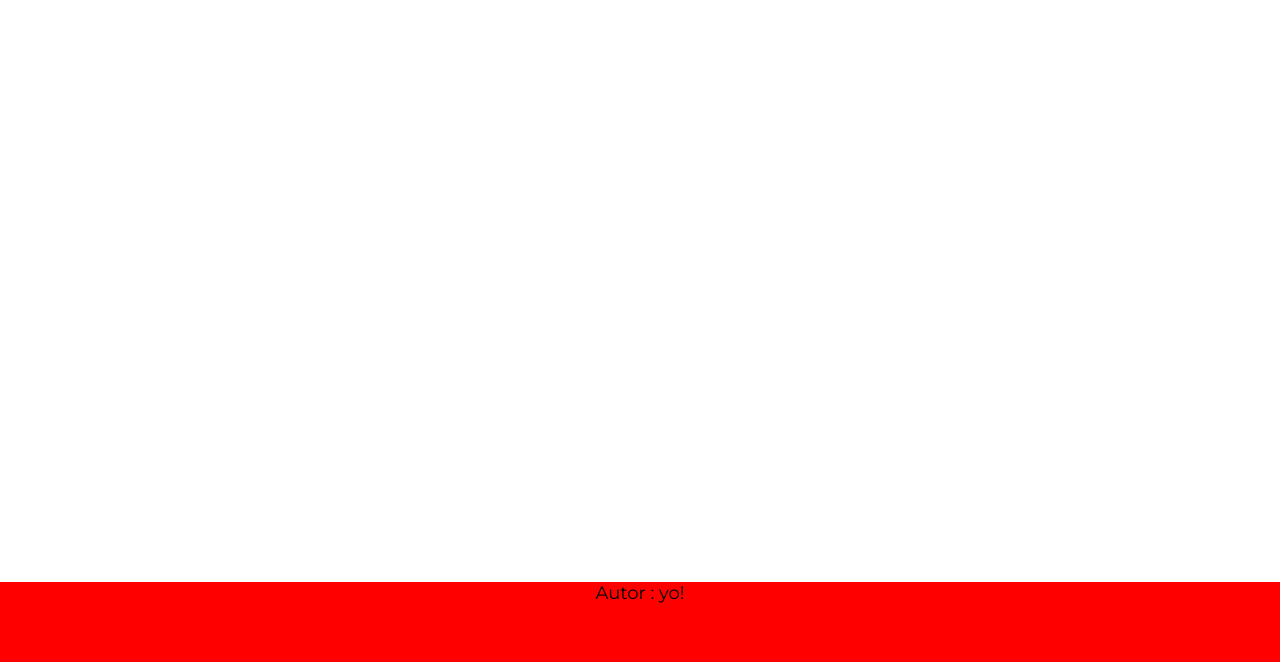
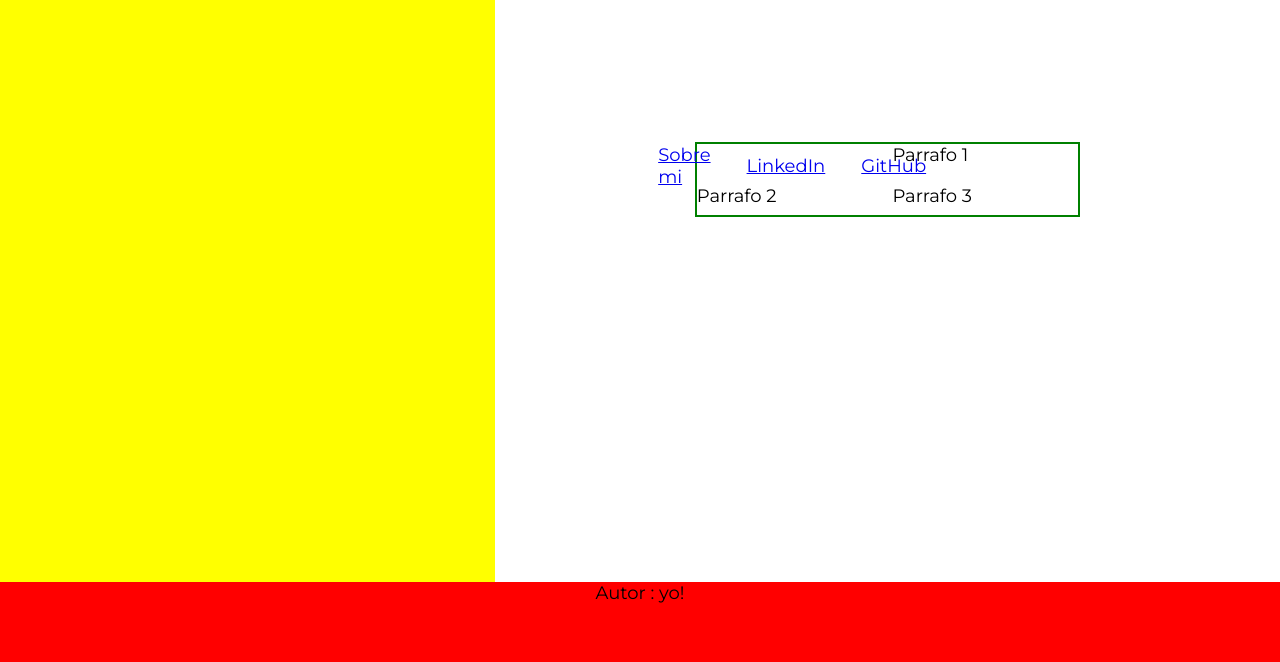
Before and after one commit to gabygonzalezromero/EIT__59966__Maquetado--HTML5.CSS3, a plain HTML site: page index.html in a window 1280 px wide. Shown: the part 138-800 px from the top of the page. Drawn offline with Linux system fonts and the light colour scheme.

Commit message:
Clase del dia Sabado 5 de Noviembre de 2022

```diff
--- a/index.html
+++ b/index.html
@@ -13,7 +13,7 @@
         <link href="https://fonts.googleapis.com/css2?family=Montserrat:wght@400;600&display=swap" rel="stylesheet">
 
     </head>
-    <body class="" >
+    <body class="body" >
         <!--Comienzo Header-->
         <header class="header" >
             <section>
@@ -25,6 +25,8 @@
                         <span></span>
                     </button>
                 </nav>
+                <h2 class='classes' ></h2>
+
                 <article class="article" >
                     <header class="article__header" >
                         <h4 class="article__header--subtitle" >Front End Dev</h4>
@@ -56,6 +58,21 @@
                         </ul>
                     </header>
                 </article>
+                <article class="article">
+                    <p class="contenido">
+                        Parrafo 1
+                    </p>
+                </article>
+                <article class="article">
+                    <p class="contenido">
+                        Parrafo 2
+                    </p>
+                </article>
+                <article class="article">
+                    <p class="contenido">
+                        Parrafo 3
+                    </p>
+                </article>
             </section>
         </main>
         <!--Fin main-->
--- a/styles/styles.css
+++ b/styles/styles.css
@@ -28,6 +28,9 @@ html {
 
 }
 
+/*Absolutas : px in cm ,*/
+/*Relativas : em , rem , % , viewport (vh vw)*/
+
 * {
     font-family: 'Montserrat', sans-serif;
     font-weight : 400 ;
@@ -46,11 +49,19 @@ p { font-size: 1rem; }
     padding: 0 10px ;
 }
 
-
+.body {
+    display : grid ;
+    grid-template-columns: 12fr ;/* ( 100vw / 12 ) */
+    grid-template-rows: 10vh 80vh 10vh;
+    grid-template-areas:
+        "Header Header Header Header" /*( 100% x 10vh )*/
+        "Aside Main Main Main"/* ( 25% Aside x auto + Main *3 10vh )*/
+        "Footer Footer Footer Footer" /*( 25% Aside + Footer *3 10vh )*/
+}
 
 .header {
-    width: 100vw;
-    height: 10vh;
+    grid-area : Header ;
+
 }
 
 .header section .navbar {
@@ -134,16 +145,25 @@ p { font-size: 1rem; }
 
 
  /*Comienzo .Aside*/
-/* .aside {} */
+.aside {
+    grid-area : Aside ;
+    background-color: yellow ;
+}
 
 .main {
-    height: 80vh;
-    width : 100vw ;
+    grid-area : Main ;
+
 }
 
-.main .section {}
+.main .section {
+    display: grid;
+    grid-template-columns : 50% 50% ;
+    grid-template-rows : 50% 50% ;
+    grid-gap : 5px ; /* grid-gap-button / grid-gap-left / grid-gap columns / rows*/
+    border : 2px solid green ;
+    margin: 200px;
+}
 
-.main .section .article {}
 
 .main .section .article__header--title {}
 
@@ -168,8 +188,7 @@ p { font-size: 1rem; }
 
  /*Comienzo Footer*/
 .footer {
-    height: 10vh;
-    width : 100vw ;
+    grid-area : Footer ;
 
     background-color : red ;
 }
@@ -186,3 +205,18 @@ p { font-size: 1rem; }
 .footer .section .article__main {}
 
 .footer .section .article__main--paragraph {}
+
+BEM - Bloque__Elemento--Modificador
+
+Bootstrap : primary secundary alert warning...
+
+[] {
+
+}
+h1 {
+...
+}
+
+
+
+body main header aside footer a p div nav ...
```
Also changed, not shown: 1 other file.
